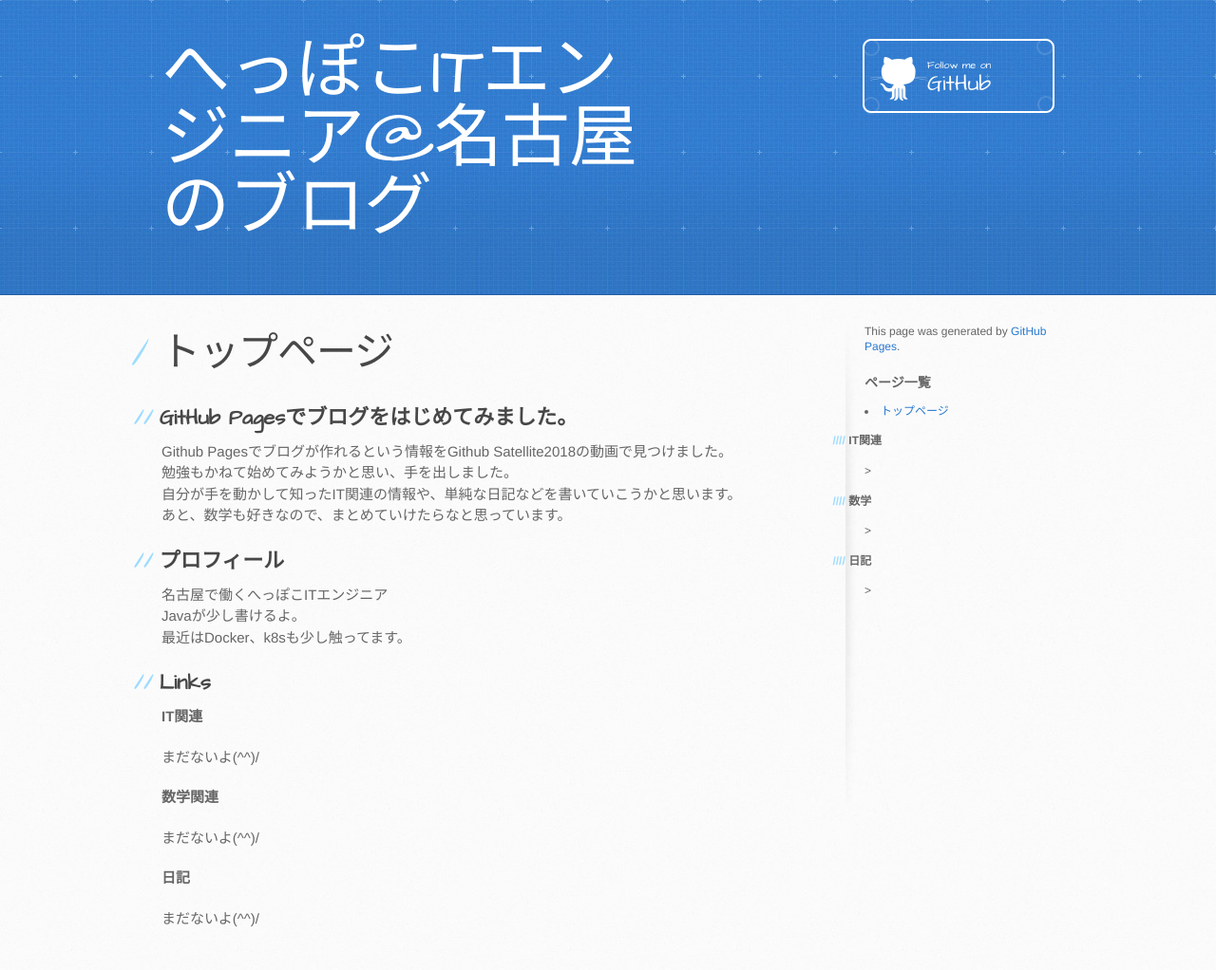
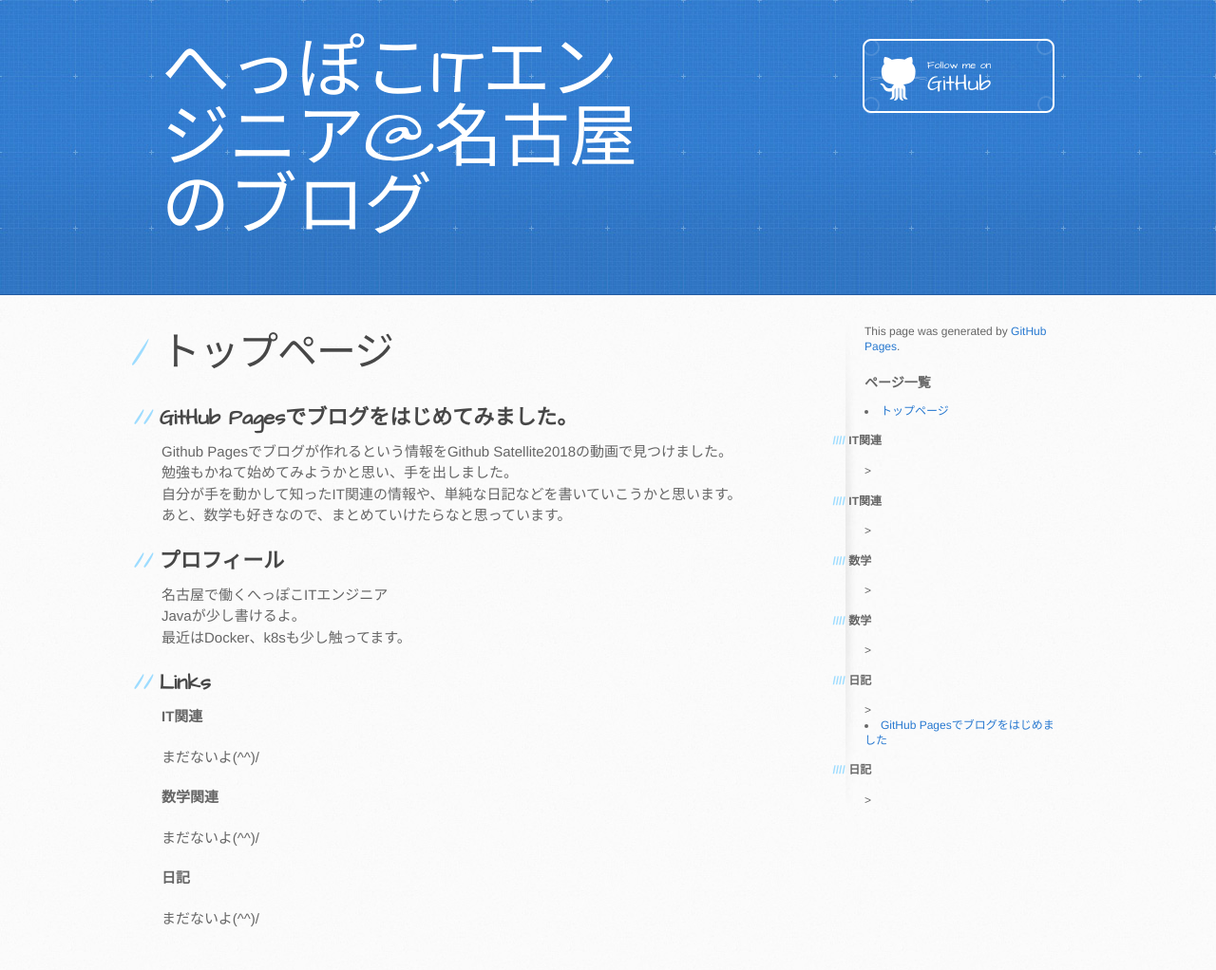
Before and after one commit to mtaketani113/mtaketani113.github.io, a Jekyll site: the page built from index.md, in a window 1280 px wide. Shown: the whole page at 95% size. Built offline with Jekyll 4.4.1, drawn with Linux system fonts in a browser that asks for light colours; the repository's description, which GitHub fills in, is left out.

Commit message:
2021年5月14日の日記作成

```diff
--- a/_layouts/default.html
+++ b/_layouts/default.html
@@ -60,19 +60,19 @@
           <li><a href="/">トップページ</a></li>
           {% for html_page in site.html_pages %}
             <h4>IT関連</h4>>
-            {% if  html_page.title contains 'IT関連' %}
+            {% if  html_page.category contains 'IT' %}
               <li><a href="{{ html_page.url }}">{{ html_page.title }}</a></li>
             {% endif %}
           {% endfor %}
           {% for html_page in site.html_pages %}
             <h4>数学</h4>>
-            {% if  html_page.title contains '数学' %}
+            {% if  html_page.category contains '数学' %}
               <li><a href="{{ html_page.url }}">{{ html_page.title }}</a></li>
             {% endif %}
           {% endfor %}
           {% for html_page in site.html_pages %}
             <h4>日記</h4>>
-            {% if  html_page.title contains '日記' %}
+            {% if  html_page.category contains '日記' %}
               <li><a href="{{ html_page.url }}">{{ html_page.title }}</a></li>
             {% endif %}
           {% endfor %}
--- /dev/null
+++ b/diary/2021/0514.md
@@ -0,0 +1,19 @@
+---
+layout: default
+title: GitHub Pagesでブログをはじめました
+category: 日記
+---
+
+## GitHub Pagesでブログをはじめてみました。
+
+Github Pagesでブログが作れるという情報をGithub Satellite2018の動画で見つけました。
+勉強もかねて始めてみようかと思い、手を出しました。
+
+その動画
+[![](https://img.youtube.com/vi/P2Jj9gNAexY&t=153s/0.jpg)](https://www.youtube.com/watch?v=P2Jj9gNAexY&t=153s)
+
+
+自分が手を動かして知ったIT関連の情報や、単純な日記などを書いていこうかと思います。
+あと、数学も好きなので、まとめていけたらなと思っています。
+
+ゆくゆくは、ここに出てるみたいにCI/CDもやってみたいですね。
```
